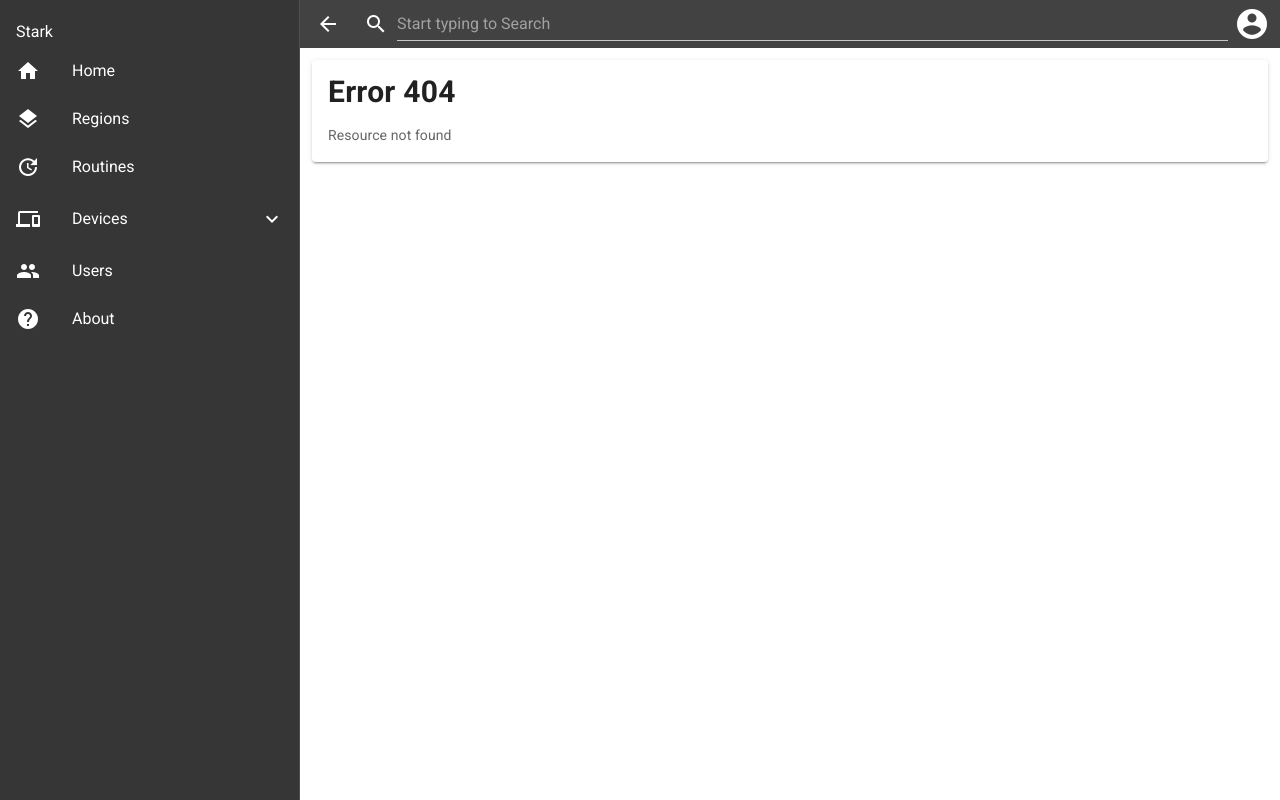
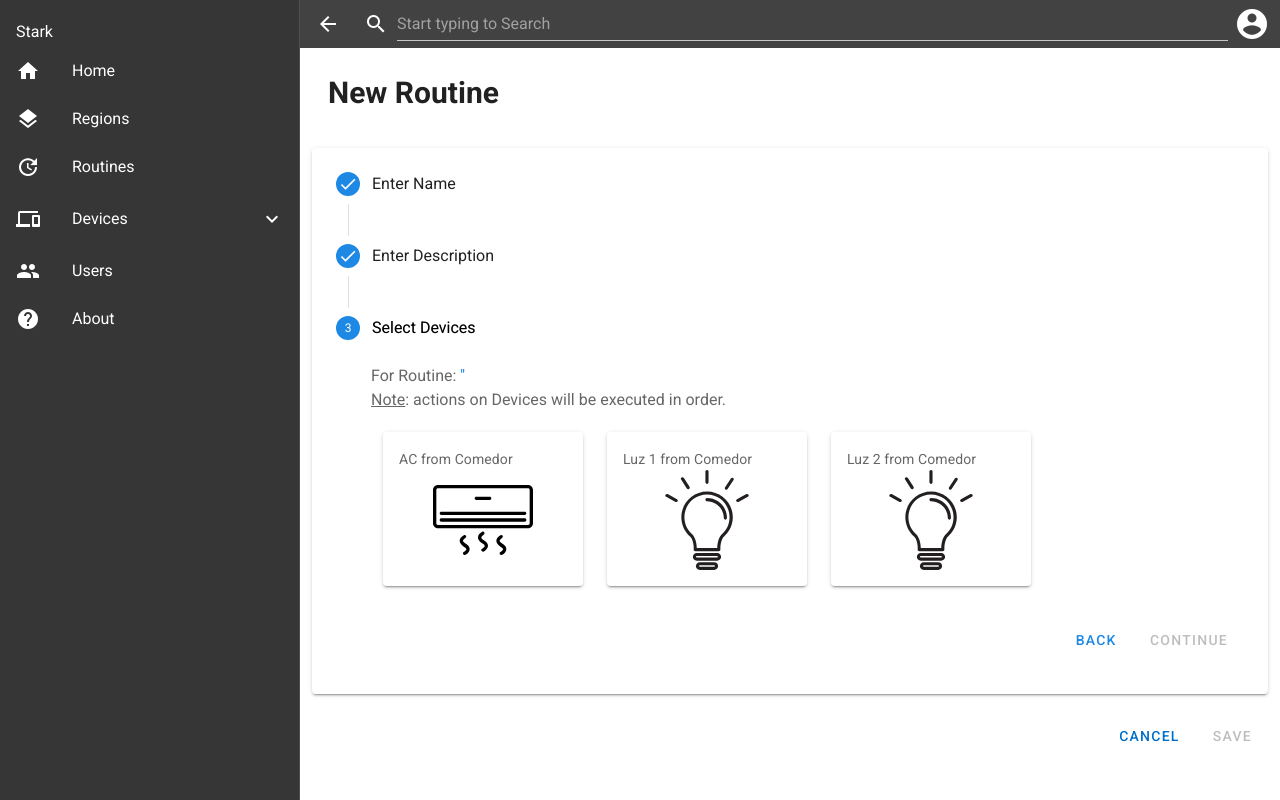
Before and after one commit to nicbritos/hci-stark-industries-web, a Vue app: page /routines/new in a window 1280 px wide. Before the commit this address led to /page-not-found. Built offline with nearby package versions, Linux system fonts and the light colour scheme.

Commit message:
Created initial NewRoutine View

```diff
--- a/src/router/routes.js
+++ b/src/router/routes.js
@@ -7,6 +7,7 @@ import Regions from "@/views/Regions.vue";
 import Register from "@/views/Register.vue";
 import Routines from "@/views/Routines.vue";
 import Recovery from "@/views/Recovery.vue";
+import NewRoutine from "@/views/NewRoutine.vue";
 import PageNotFound from "@/views/PageNotFound.vue";
 
 const routes = {
@@ -43,6 +44,14 @@ const routes = {
       },
       component: Routines
     },
+    newRoutine: {
+      path: "/routines/new",
+      name: "newRoutine",
+      meta: {
+        requiresAuth: false
+      },
+      component: NewRoutine
+    },
     users: {
       path: "/users",
       name: "users",
@@ -78,9 +87,6 @@ const routes = {
     about: {
       path: "/about",
       name: "about",
-      meta: {
-        requiresUnAuth: true
-      },
       component: About
     },
     "page-not-found": {
--- /dev/null
+++ b/src/views/NewRoutine.vue
@@ -0,0 +1,333 @@
+<template>
+  <!--    <v-img-->
+  <!--      class="white&#45;&#45;text"-->
+  <!--      src="@/assets/response_blue.png"-->
+  <!--      position="top center"-->
+  <!--      max-height="300"-->
+  <!--    >-->
+  <!--    </v-img>-->
+
+  <v-container grid-list-md fluid>
+    <v-row>
+      <v-col>
+        <v-toolbar flat color="transparent">
+          <v-toolbar-title>
+            <h2>
+              New Routine
+            </h2>
+          </v-toolbar-title>
+        </v-toolbar>
+      </v-col>
+    </v-row>
+
+    <v-row>
+      <v-col>
+        <v-stepper vertical v-model="data.stepper">
+          <template>
+            <v-stepper-step
+              step="1"
+              :rules="[() => data.stepper !== 1 || !data.error]"
+              :complete="data.stepper > 1 && !data.error"
+            >
+              Enter Name
+            </v-stepper-step>
+
+            <v-stepper-content step="1">
+              <v-row>
+                <v-col>
+                  <v-text-field
+                    v-model="data.name"
+                    label="Enter Name"
+                    clearable
+                    :error="data.error"
+                    :error-messages="data.errorMessages"
+                    @input="validateName(data.name)"
+                  ></v-text-field>
+                </v-col>
+              </v-row>
+              <v-row>
+                <v-col>
+                  <v-spacer></v-spacer>
+                </v-col>
+                <v-col cols="auto">
+                  <v-btn
+                    text
+                    v-blur
+                    color="primary"
+                    @click="data.stepper++"
+                    :disabled="data.error || data.name == null"
+                    >Continue</v-btn
+                  >
+                </v-col>
+              </v-row>
+            </v-stepper-content>
+
+            <v-stepper-step
+              step="2"
+              :rules="[() => data.stepper !== 2 || !data.error]"
+              :complete="data.stepper > 2 && !data.error"
+            >
+              Enter Description
+            </v-stepper-step>
+
+            <v-stepper-content step="2">
+              <v-row dense>
+                <v-col>
+                  <span class="text--secondary">
+                    For Routine:
+                    <span class="blue--text">'{{ data.name }}'</span>
+                  </span>
+                </v-col>
+              </v-row>
+              <v-row dense>
+                <v-col>
+                  <v-text-field
+                    v-model="data.description"
+                    label="Enter Description"
+                    clearable
+                    :error="data.error"
+                    :error-messages="data.errorMessages"
+                    @input="validateDescription(data.description)"
+                  ></v-text-field>
+                </v-col>
+              </v-row>
+              <v-row>
+                <v-col>
+                  <v-spacer></v-spacer>
+                </v-col>
+                <v-col cols="auto">
+                  <v-btn text v-blur color="primary" @click="backOneStep"
+                    >Back</v-btn
+                  >
+                  <v-btn
+                    text
+                    v-blur
+                    color="primary"
+                    @click="data.stepper++"
+                    :disabled="data.error || data.description == null"
+                    >Continue</v-btn
+                  >
+                </v-col>
+              </v-row>
+            </v-stepper-content>
+
+            <v-stepper-step
+              step="3"
+              :rules="[() => data.stepper !== 3 || !data.error]"
+              :complete="data.stepper > 3 && !data.error"
+            >
+              Select Devices
+            </v-stepper-step>
+
+            <v-stepper-content step="3">
+              <v-row dense>
+                <v-col>
+                  <span class="text--secondary">
+                    For Routine:
+                    <span class="blue--text">'{{ data.name }}'</span>
+                  </span>
+                  <div class="text--secondary">
+                    <u>Note</u>: actions on Devices will be executed in order.
+                  </div>
+                </v-col>
+              </v-row>
+              <v-row dense>
+                <v-col>
+                  <DevicePicker
+                    :items="devices"
+                    :room="true"
+                    @pick="onDevicePick">
+                  </DevicePicker>
+<!--                  <DeviceContainer-->
+<!--                    :items="devices"-->
+<!--                    :selectable="true"-->
+<!--                    :editable="false"-->
+<!--                    :selectedItems="data.selectedDevices"-->
+<!--                    :room="true"-->
+<!--                  ></DeviceContainer>-->
+                </v-col> </v-row
+              ><v-row>
+                <v-col>
+                  <v-spacer> </v-spacer>
+                </v-col>
+                <v-col cols="auto">
+                  <v-btn text v-blur color="primary" @click="backOneStep"
+                    >Back</v-btn
+                  >
+                  <v-btn
+                    text
+                    v-blur
+                    color="primary"
+                    @click="data.stepper++"
+                    :disabled="data.error || data.selectedDevices.length === 0"
+                    >Continue</v-btn
+                  >
+                </v-col>
+              </v-row>
+            </v-stepper-content>
+          </template>
+        </v-stepper>
+      </v-col>
+    </v-row>
+
+    <v-row>
+      <v-col>
+        <v-spacer></v-spacer>
+      </v-col>
+
+      <v-col cols="auto">
+        <v-btn color="blue darken-1" text @click="onCancel" v-blur
+          >Cancel</v-btn
+        >
+        <v-btn
+          :disabled="
+            data.stepper < 3 || data.error || data.selectedDevices.length === 0
+          "
+          color="blue darken-1"
+          text
+          @click="onSave"
+          v-blur
+          :loading="data.loading"
+          >Save</v-btn
+        >
+      </v-col>
+    </v-row>
+  </v-container>
+</template>
+
+<script>
+import DevicePicker from "@/components/containers/DevicePicker";
+
+export default {
+  name: "NewRoutine",
+  components: { DevicePicker },
+  model: {
+    events: ["cancel", "save"]
+  },
+  data() {
+    return {
+      data: {},
+      favouriteDevices: this.$store.state.devices.favourites,
+      devices: this.$store.state.devices.items,
+      selectedDevices: []
+    };
+  },
+  computed: {
+    defaultData() {
+      return {
+        stepper: 3,
+        description: null,
+        name: null,
+        selectedDevices: [],
+        error: false,
+        errorMessages: [],
+        loading: false
+      };
+    },
+    roomStep() {
+      if (this.region == null) return 2;
+      return 1;
+    },
+    deviceStep() {
+      if (this.region == null) return 3;
+      if (this.room == null) return 2;
+      return 1;
+    },
+    nameStep() {
+      return this.deviceStep + 1;
+    },
+
+    regions() {
+      return [
+        {
+          name: "Planta Baja",
+          id: "ABC1"
+        }
+      ];
+    },
+    rooms() {
+      return [
+        {
+          name: "Comedor",
+          id: "ABC2"
+        }
+      ];
+    }
+  },
+  created() {
+    this.resetData();
+  },
+  methods: {
+    resetData() {
+      this.data = Object.assign({}, this.defaultData);
+    },
+    backOneStep() {
+      if (this.data.stepper === 4) {
+        this.data.stepper--;
+        this.data.name = null;
+      } else if (this.data.stepper === 3) {
+        if (this.room == null) {
+          this.data.stepper--;
+          this.data.device = null;
+        }
+      } else if (this.data.stepper === 2) {
+        if (this.region == null) {
+          this.data.stepper--;
+          this.selectedRoom = null;
+        }
+      }
+
+      this.data.error = false;
+      this.data.errorMessages = [];
+    },
+
+    getDeviceName(deviceId) {
+      if (deviceId === "L") return "Light";
+      if (deviceId === "AC") return "Air Conditioner";
+      return "N/A";
+    },
+
+    validateName(name) {
+      let messages = [];
+      if (typeof name !== "string" || name.trim().length === 0)
+        messages.push("Please, enter a Name");
+      this.data.errorMessages = messages;
+      this.data.error = messages.length > 0;
+    },
+    validateDescription(description) {
+      let messages = [];
+      if (typeof description !== "string" || description.trim().length === 0)
+        messages.push("Please, enter a Description");
+      this.data.errorMessages = messages;
+      this.data.error = messages.length > 0;
+    },
+    validateDevices() {
+      let messages = [];
+      if (this.data.devices.length === 0)
+        messages.push("Please, select at least one Device");
+      this.data.errorMessages = messages;
+      this.data.error = messages.length > 0;
+    },
+
+    onCancel() {
+      this.$emit("cancel");
+    },
+    onSave() {
+      let newDevice = {
+        region: this.region != null ? this.region : this.data.selectedRegion,
+        room: this.room != null ? this.room : this.data.selectedRoom,
+        device: this.data.device,
+        name: this.data.name
+      };
+      this.data.loading = true;
+      this.$emit("save", newDevice);
+    },
+
+    onDevicePick(item) {
+      console.log(item)
+    }
+  }
+};
+</script>
+
+<style scoped></style>
--- a/src/views/Routines.vue
+++ b/src/views/Routines.vue
@@ -1,11 +1,11 @@
 <template>
   <v-container grid-list-md fluid>
-    <v-dialog v-model="dialogs.routines.new" max-width="800px">
-      <NewRoutine
-        :value="dialogs.routines.new"
-        @cancel="newRoutineClose"
-      ></NewRoutine>
-    </v-dialog>
+<!--    <v-dialog v-model="dialogs.routines.new" max-width="800px">-->
+<!--      <NewRoutine-->
+<!--        :value="dialogs.routines.new"-->
+<!--        @cancel="newRoutineClose"-->
+<!--      ></NewRoutine>-->
+<!--    </v-dialog>-->
     <v-row>
       <v-col>
         <v-toolbar flat color="transparent">
@@ -48,11 +48,10 @@
 
 <script>
 import RoutineContainer from "@/components/containers/RoutineContainer";
-import NewRoutine from "@/components/Menus/NewRoutine";
 
 export default {
   name: "Home",
-  components: { RoutineContainer, NewRoutine },
+  components: { RoutineContainer },
   data() {
     return {
       routines: this.$store.state.routines.items,
@@ -66,11 +65,7 @@ export default {
   },
   methods: {
     newRoutineOpen() {
-      this.openDialog(this.dialogs.routines, "new");
-    },
-    newRoutineClose() {
-      // Save to DB
-      this.closeDialog(this.dialogs.routines, "new");
+      this.$router.push(this.$router.currentRoute.path + "/new");
     },
 
     openDialog(item, type) {
```
